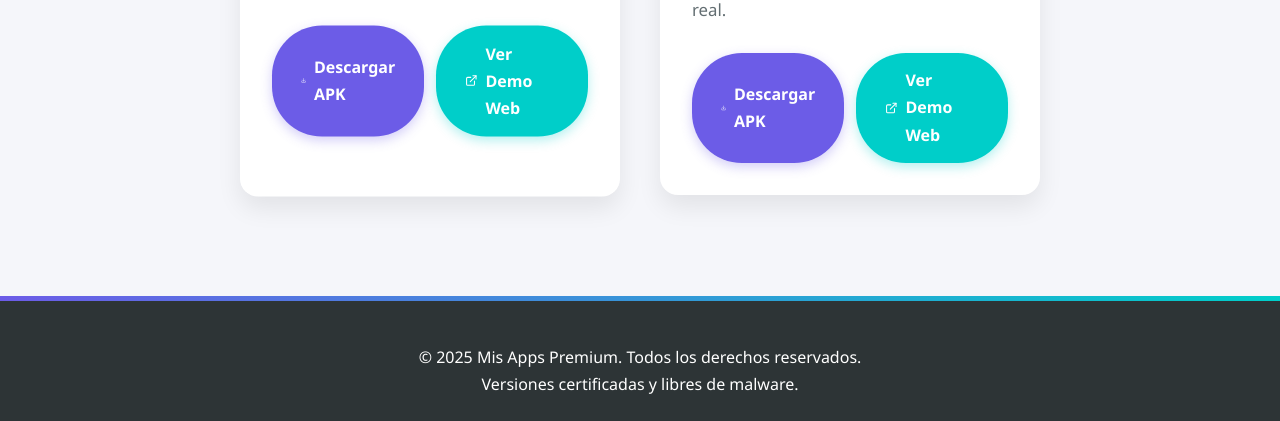
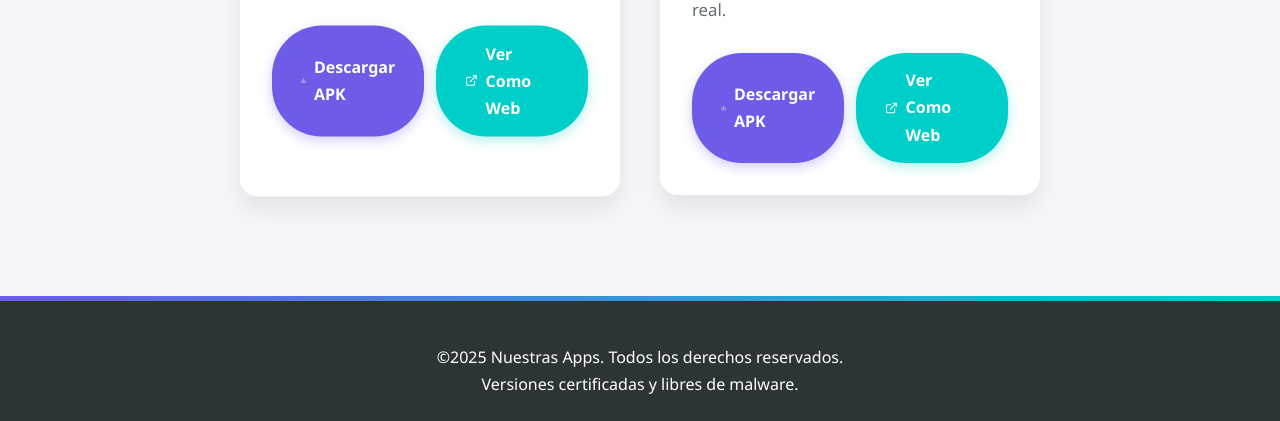
Before and after one commit to Descarga-apps/Descarga-apps.github.io, a plain HTML site: page index.html in a window 1280 px wide. Shown: the part 995-1416 px from the top of the page. Drawn offline with nearby package versions, Linux system fonts and the light colour scheme; a web font is replaced by a local one.

Commit message:
Update index.html

```diff
--- a/index.html
+++ b/index.html
@@ -428,7 +428,7 @@
                                 <polyline points="15 3 21 3 21 9"></polyline>
                                 <line x1="10" y1="14" x2="21" y2="3"></line>
                             </svg>
-                            Ver Demo Web
+                            Ver Como Web
                         </a>
                     </div>
                 </div>
@@ -454,7 +454,7 @@
                                 <polyline points="15 3 21 3 21 9"></polyline>
                                 <line x1="10" y1="14" x2="21" y2="3"></line>
                             </svg>
-                            Ver Demo Web
+                            Ver Como Web
                         </a>
                     </div>
                 </div>
@@ -464,7 +464,7 @@
 
     <footer>
         <div class="container">
-            <p>© <span id="current-year"></span> Mis Apps Premium. Todos los derechos reservados.</p>
+            <p>©<span id="current-year"></span> Nuestras Apps. Todos los derechos reservados.</p>
             <p>Versiones certificadas y libres de malware.</p>
         </div>
     </footer>
```
